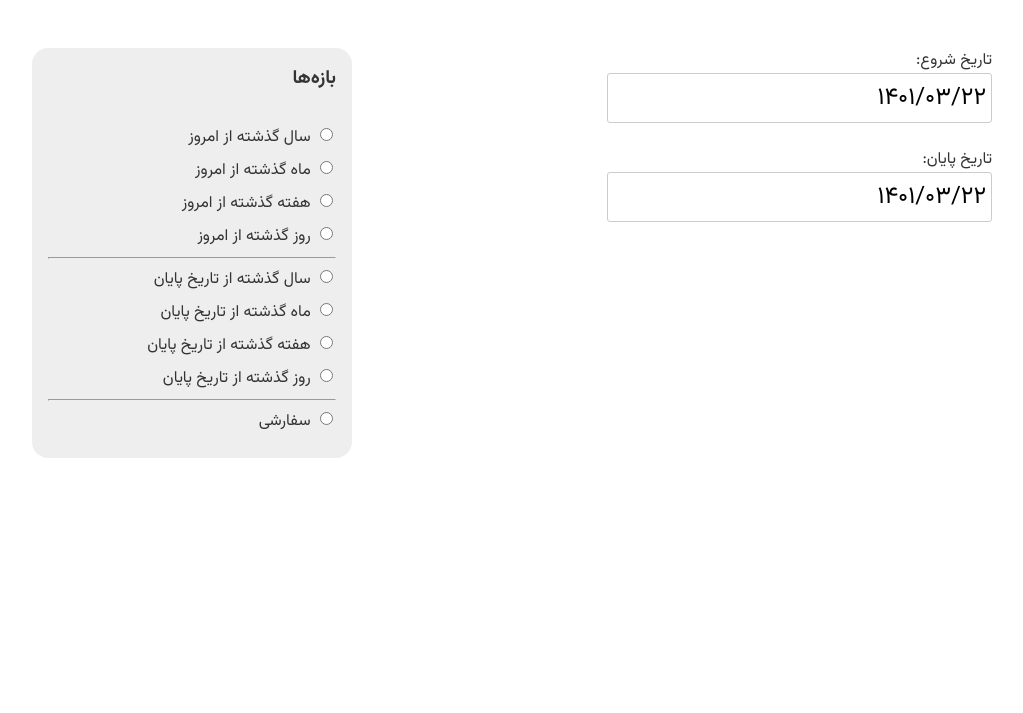
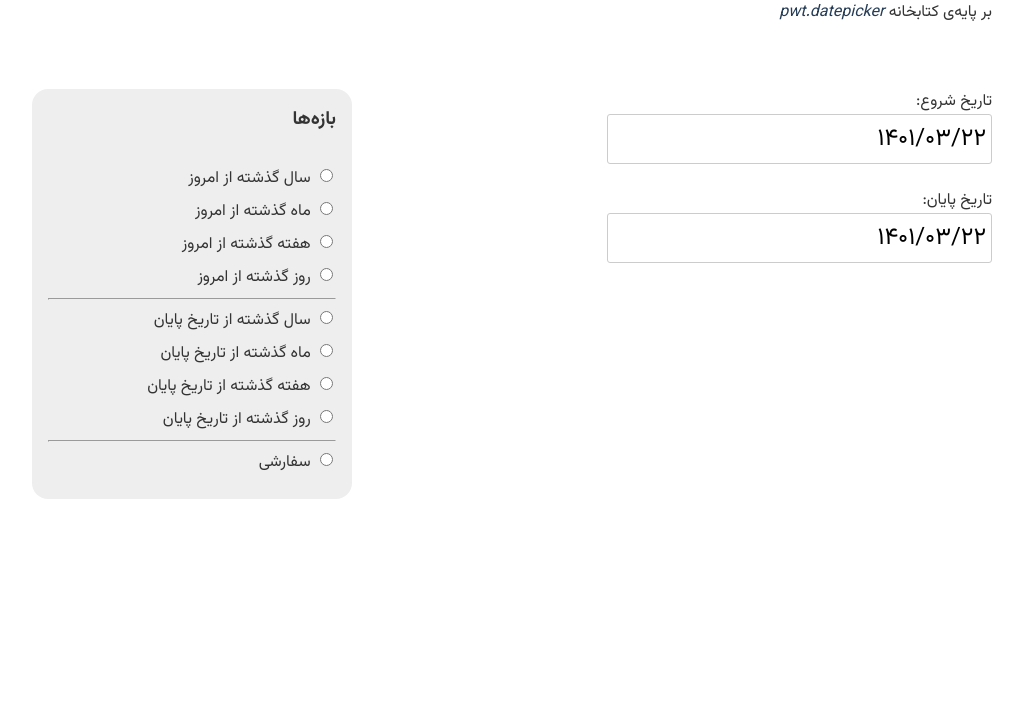
Before and after one commit to amiryxe/persian-date-advanced-selector, a plain HTML site: page index.html in a window 1280 px wide. Shown: the part 87-800 px from the top of the page, without its empty margins (128-1151 px from the left). Drawn offline with Linux system fonts and the light colour scheme.

Commit message:
fix bug in filters and add description to index

```diff
--- a/demo/main.scss
+++ b/demo/main.scss
@@ -8,8 +8,18 @@ body {
 }
 
 h1 {
+  font-weight: 900;
+  margin-bottom: 0;
+}
+
+.detail {
   margin-bottom: 4rem;
-  font-weight: 900;
+
+  a {
+    text-decoration: none;
+    font-style: italic;
+    color: #263d57;
+  }
 }
 
 .container {
--- a/index.html
+++ b/index.html
@@ -14,6 +14,8 @@
 <body>
     <div class="container">
         <h1>انتخاب‌گر پیشرفته تاریخ شمسی</h1>
+        <p class="detail">بر پایه‌ی کتابخانه <a href="https://github.com/babakhani/pwt.datepicker">pwt.datepicker</a>
+        </p>
 
         <div class="app">
             <div class="app__fields">
--- a/src/filters/handleDateFilters.js
+++ b/src/filters/handleDateFilters.js
@@ -6,9 +6,9 @@ function convertPersianDigitsToLatin(str) {
 
 // past year from now
 function subtractDate(type, value, endDate) {
-    const dateArr = convertPersianDigitsToLatin(endDate).split('/').map(Number)
+    if (endDate) {
+        const dateArr = convertPersianDigitsToLatin(endDate).split('/').map(Number)
 
-    if (endDate) {
         return [
             new persianDate(dateArr).subtract(type, value),
             new persianDate(dateArr)
```
Also changed, not shown: demo/main.css, 1 other file.
